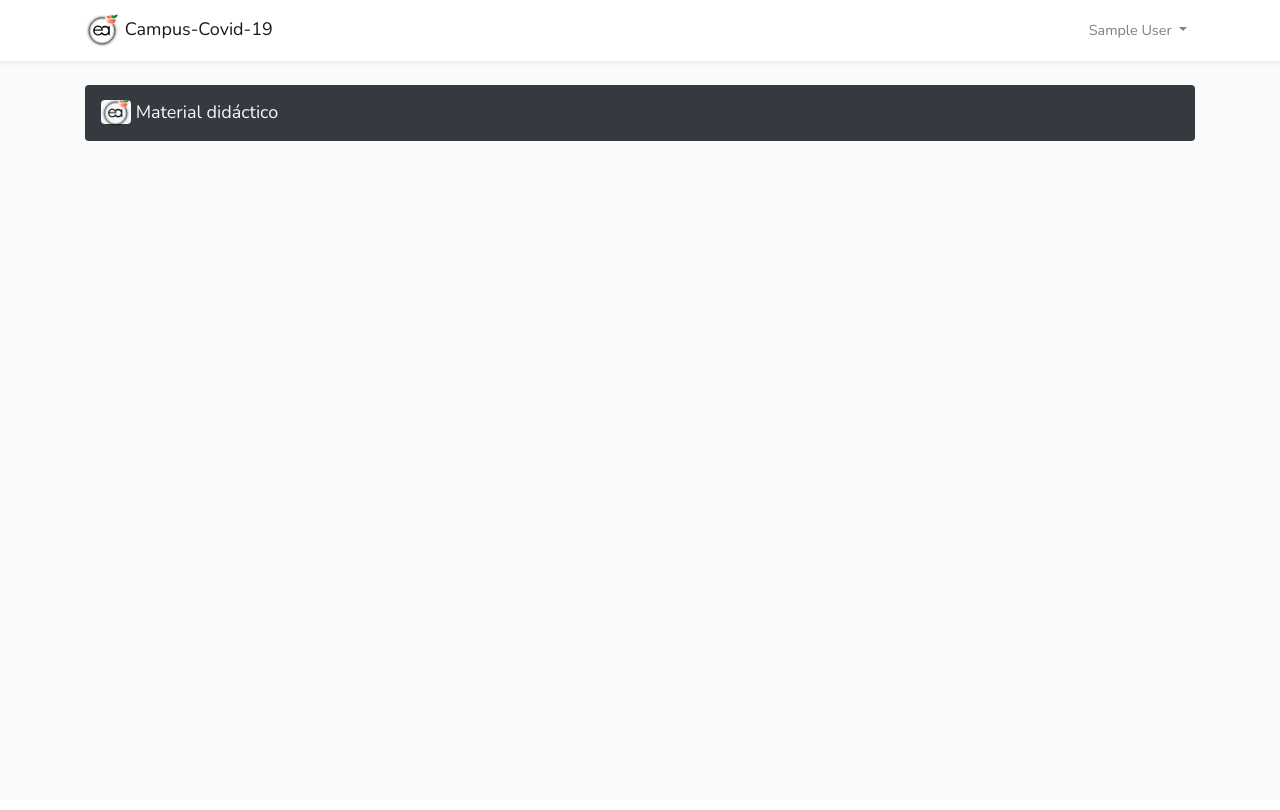
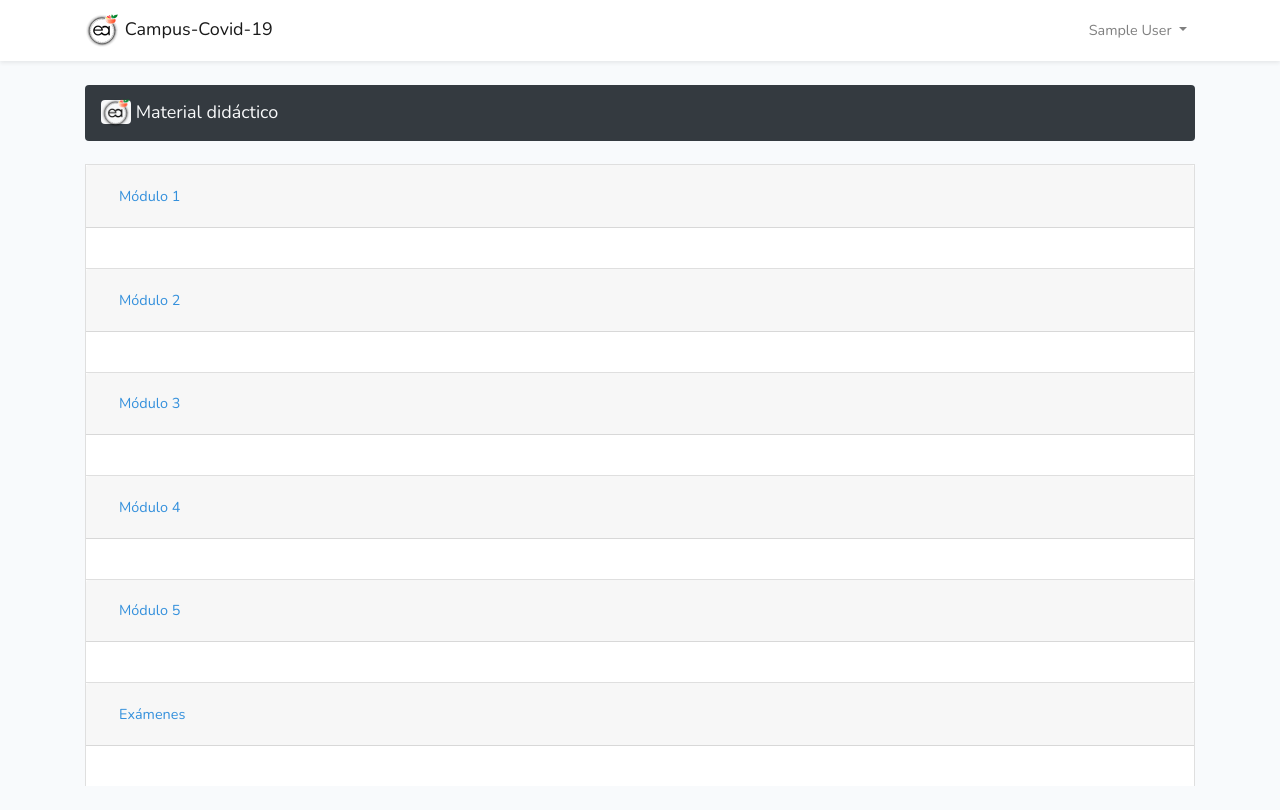
Before and after one commit to walorey/campusCoronavirus, a Laravel app: page /material-didactico in a window 1280 px wide. Before the commit the page ends 141 px from the top, so only its background shows below. Run offline with Laravel 8, Linux system fonts and the light colour scheme; a user stored in the database is signed in; tables that the repository leaves empty hold one stand-in row (values such as "Sample post").

Commit message:
material listo

```diff
--- a/resources/views/material.blade.php
+++ b/resources/views/material.blade.php
@@ -10,5 +10,67 @@
 		  </a>
 		</nav>
 		<br>
+		@for($i=1; $i<6; $i++)
+		<div class="accordion" id="accordion{{$i}}">
+
+		  <div class="card">
+		    <div class="card-header" id="heading{{$i}}">
+		      <h2 class="mb-0">
+		        <button class="btn btn-link" type="button" data-toggle="collapse" data-target="#collapse{{$i}}" aria-expanded="true" aria-controls="collapse{{$i}}">
+		          Módulo {{$i}}
+		        </button>
+		      </h2>
+		    </div>
+
+		    <div id="collapse{{$i}}" class="collapse show" aria-labelledby="heading{{$i}}" data-parent="#accordion{{$i}}">
+		      <div class="card-body">
+		      	<div class="card-group">
+		      		@foreach($archivos as $archivo)
+		      			@if($archivo->modulo == $i)
+						  <div class="card">
+						    <div class="card-body">
+								<h5 class="card-title">{{$archivo->name}}</h5>
+								<p class="card-text">{{$archivo->descripcion}}</p>
+								<a href="{{asset($archivo->ruta)}}" class="btn btn-primary" target="_blank">Ver</a>
+						    </div>
+						  </div>
+		      			@endif
+		      		@endforeach
+				</div>
+		      </div>
+		    </div>
+		  </div>
+		</div>
+		@endfor
+
+		<div class="accordion" id="accordionExamenes">
+		  <div class="card">
+		    <div class="card-header" id="headingExamenes">
+		      <h2 class="mb-0">
+		        <button class="btn btn-link" type="button" data-toggle="collapse" data-target="#collapseExamenes" aria-expanded="true" aria-controls="collapseExamenes">
+		          Exámenes
+		        </button>
+		      </h2>
+		    </div>
+
+		    <div id="collapseExamenes" class="collapse show" aria-labelledby="headingExamenes" data-parent="#accordionExamenes">
+		      <div class="card-body">
+				@foreach($archivos as $archivo)
+					@if($archivo->modulo == 6)
+					<div class="card-group">
+						<div class="card">
+							<div class="card-body">
+								<h5 class="card-title">{{$archivo->name}}</h5>
+								<p class="card-text">{{$archivo->descripcion}}</p>
+								<a href="{{asset($archivo->ruta)}}" class="btn btn-primary" target="_blank">Ver</a>
+							</div>
+						</div>
+					</div>
+					@endif
+				@endforeach
+		      </div>
+		    </div>
+		  </div>
+		</div>
 	</div>
 @endsection
```
Also changed, not shown: 4 other files.
